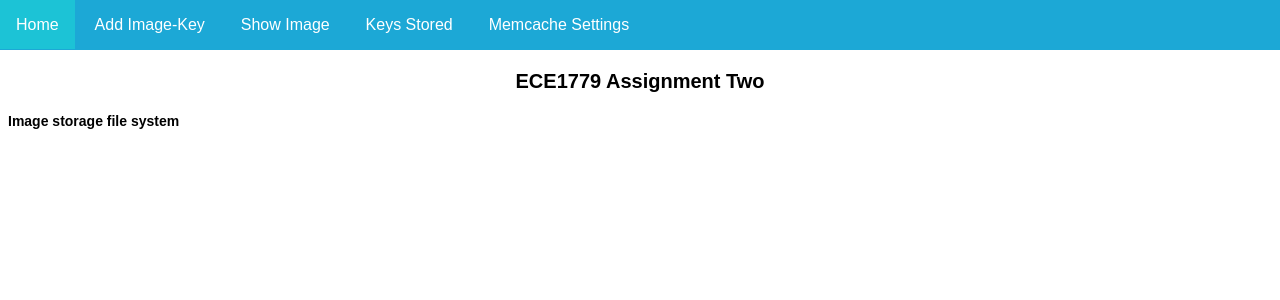
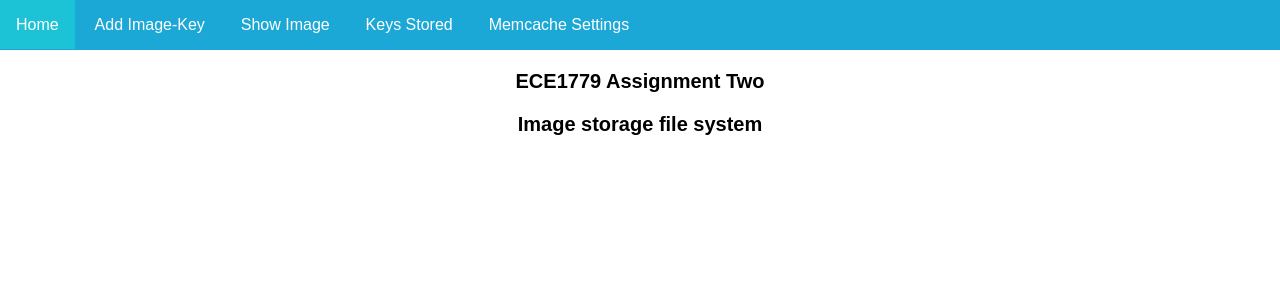
Before and after one commit to RuchitaBhadre/Elastic-web-application-for-image-storage, a Flask app: page / in a window 1280 px wide. Shown: the top 300 px of the page. Run offline with Flask 2, Linux system fonts and the light colour scheme.

Commit message:
Update core-style.css
adding h4 css

```diff
--- a/frontend/static/core-style.css
+++ b/frontend/static/core-style.css
@@ -3,7 +3,7 @@
   font-size: 14px;
 }
 
-h3 {
+h4,h3 {
  #font-size: 16px;
  #margin-top: 8px;
   display: table;
```
